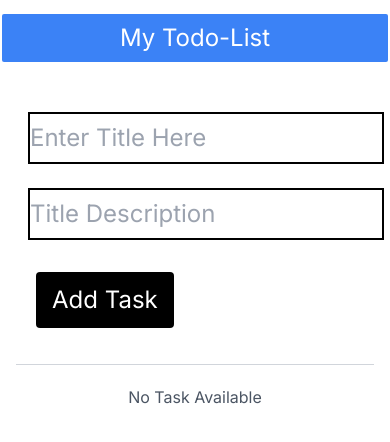
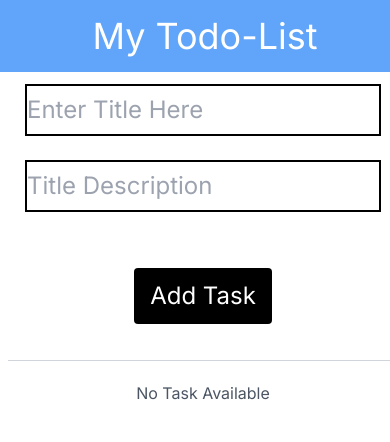
Before and after one commit to ahmarcode/todo-list, a Next.js app: page / in a window 390 px wide. Shown: the top 442 px of the page. Built offline with nearby package versions, Linux system fonts and the light colour scheme.

Commit message:
responsivness

```diff
--- a/app/Components/TaskForm.js
+++ b/app/Components/TaskForm.js
@@ -5,6 +5,7 @@ const TaskForm = (props) => {
     return (
         <>
             <form action={props.submitHandler}>
+                <div className='flex justify-center flex-wrap'>
                 <input type='text' className='text-2xl border-black border-2 m-3 py-2' placeholder='Enter Title Here' value={props.title} onChange={(elem) => {
                     props.setTitle(elem.target.value);
                 }}></input>
@@ -12,8 +13,11 @@ const TaskForm = (props) => {
                 <input type='text' className='text-2xl border-black border-2 m-3 py-2' placeholder='Title Description' value={props.desc} onChange={(elem) => {
                     props.setDesc(elem.target.value);
                 }}></input>
+                </div>
                 <br/>
-                <button type='submit' className='text-2xl bg-black text-white px-4 py-3 rounded m-5'>Add Task </button>
+                <div className='flex justify-center'>
+                <button type='submit' className='flex justify-center text-2xl bg-black text-white px-4 py-3 rounded m-5'>Add Task </button>
+                </div>
             </form>
         </>
     )
--- a/app/page.js
+++ b/app/page.js
@@ -40,10 +40,12 @@ const Page = () => {
 
     return (
         <>
-            <div className="mx-auto bg-blue-500 text-center text-white text-2xl border-white rounded border-2 m-3 py-2">
+            <div className='flex justify-center align-middle container mx-auto'></div>
+            <div className=" text-4xl text-center bg-blue-400 text-white pt-4 pb-4 mr-[-20px]">
                 My Todo-List
             </div>
-            <div className="container mx-auto px-4 py-6">
+
+            <div className="container mx-auto ml-2">
                 <TaskForm
                     title={title}
                     desc={desc}
@@ -51,7 +53,7 @@ const Page = () => {
                     setTitle={setTitle}
                     setDesc={setDesc}
                 />
-                <hr className="my-4 border-gray-300"/>
+                <hr className="my-4 border-gray-300" />
                 <ul>
                     {renderTask}
                 </ul>
```
